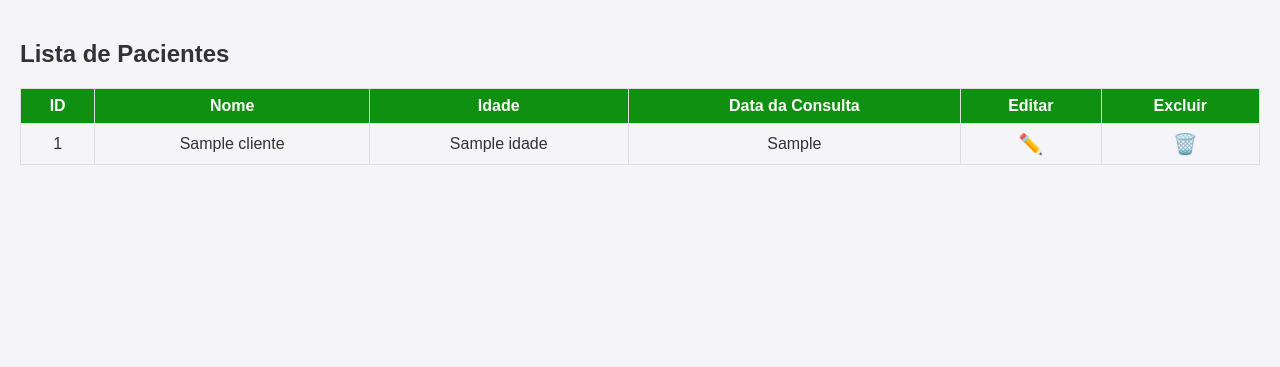
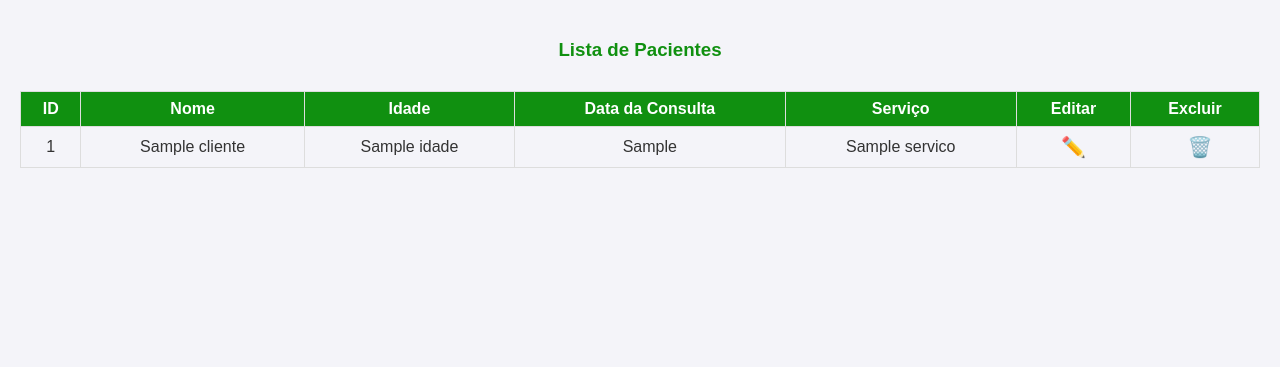
Before and after one commit to Matheuss-Valle/PythonProject, a Flask app: template Templates/listagem.html in a window 1280 px wide. Shown: the part 148-515 px from the top of the page. Run offline with Flask 3, Linux system fonts and the light colour scheme; the template is opened without the code that fills it: most values are stand-ins (such as "Sample title", 1, 10 or a date in 2020); some libraries are stand-ins or nearby versions.

Commit message:
Update listagem.html
Adicionando tipo de serviço

Signed-off-by: Viviane-br <viviane.folster@gmail.com>

```diff
--- a/Templates/listagem.html
+++ b/Templates/listagem.html
@@ -3,14 +3,14 @@
 {% block titulo %}Lista de Pacientes{% endblock %}
 
 {% block conteudo %}
-
-    <h2>Lista de Pacientes</h2>
+    <h3>Lista de Pacientes</h3>
     <table border="1">
         <tr>
             <th>ID</th>
             <th>Nome</th>
             <th>Idade</th>
             <th>Data da Consulta</th>
+            <th>Serviço</th>
             <th>Editar</th>
             <th>Excluir</th>
         </tr>
@@ -20,13 +20,13 @@
             <td>{{ cliente.nome }}</td>
             <td>{{ cliente.idade }}</td>
             <td>{{ cliente.data_cadastro }}</td>
+            <td>{{ cliente.servico }}</td>
             <td>
                 <a href="{{ url_for('editar', index=cliente.id) }}" title="Editar" style="text-decoration: none; font-size: 20px;">✏️</a>
             </td>
             <td>
                 <a href="{{ url_for('excluir', index=cliente.id) }}" title="Excluir" style="text-decoration: none; font-size: 20px; margin-left: 10px;" onclick="return confirm('Tem certeza que deseja excluir este agendamento?');">🗑️</a>
             </td>
-
         </tr>
         {% endfor %}
     </table>
```
